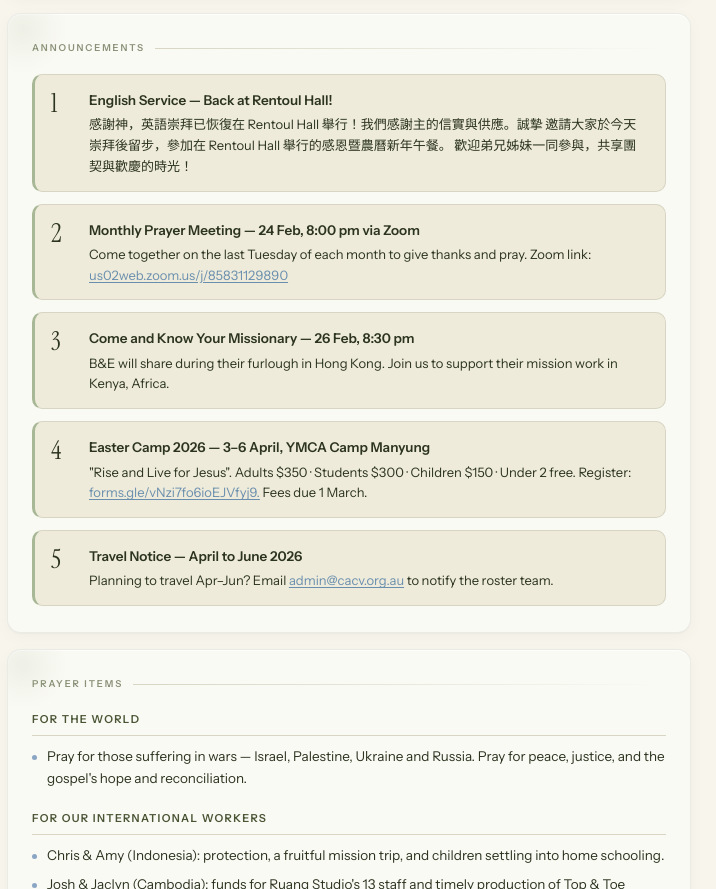
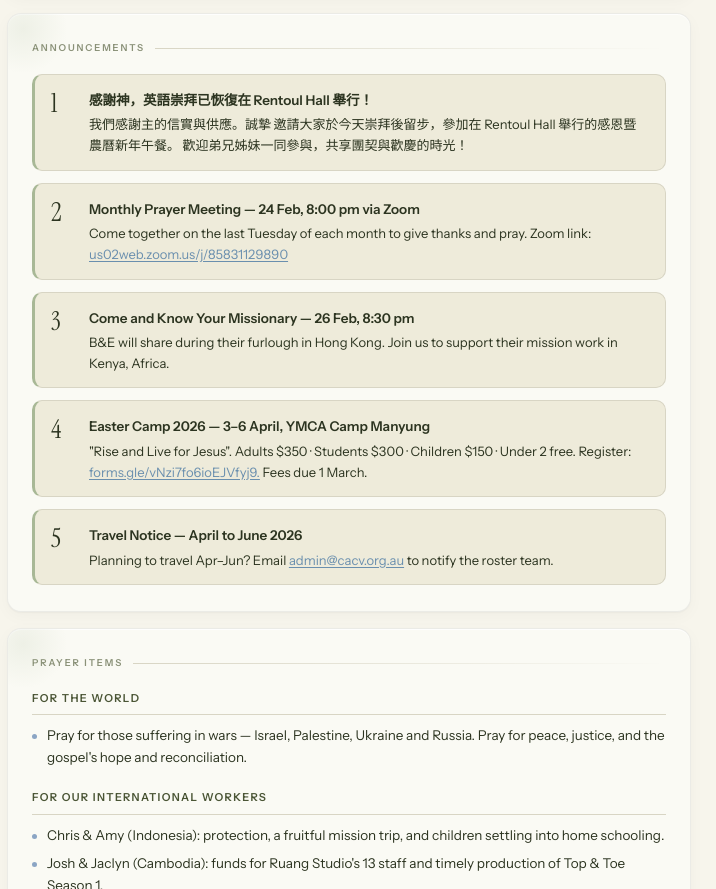
Before and after one commit to phoaar/cacv-bulletin-automation, a plain HTML site: page bulletin-20260222.html in a window 1280 px wide. Shown: the part 1452-2341 px from the top of the page, without its empty margins (291-1007 px from the left). Drawn offline with Linux system fonts and the light colour scheme.

Commit message:
deploy: 394b9454f473e0c220afb56636adb1d459a7a6a1

```diff
--- a/bulletin-20260222.html
+++ b/bulletin-20260222.html
@@ -867,8 +867,8 @@
       <div class="announce">
         <div class="announce-n">1</div>
         <div>
-          <div class="announce-t">English Service — Back at Rentoul Hall!</div>
-          <div class="announce-b">感謝神，英語崇拜已恢復在 Rentoul Hall 舉行！我們感謝主的信實與供應。誠摯
+          <div class="announce-t">感謝神，英語崇拜已恢復在 Rentoul Hall 舉行！</div>
+          <div class="announce-b">我們感謝主的信實與供應。誠摯
 邀請大家於今天崇拜後留步，參加在 Rentoul Hall 舉行的感恩暨農曆新年午餐。
 歡迎弟兄姊妹一同參與，共享團契與歡慶的時光！</div>
         </div>
```
Also changed, not shown: index.html (+2 -2 lines).
